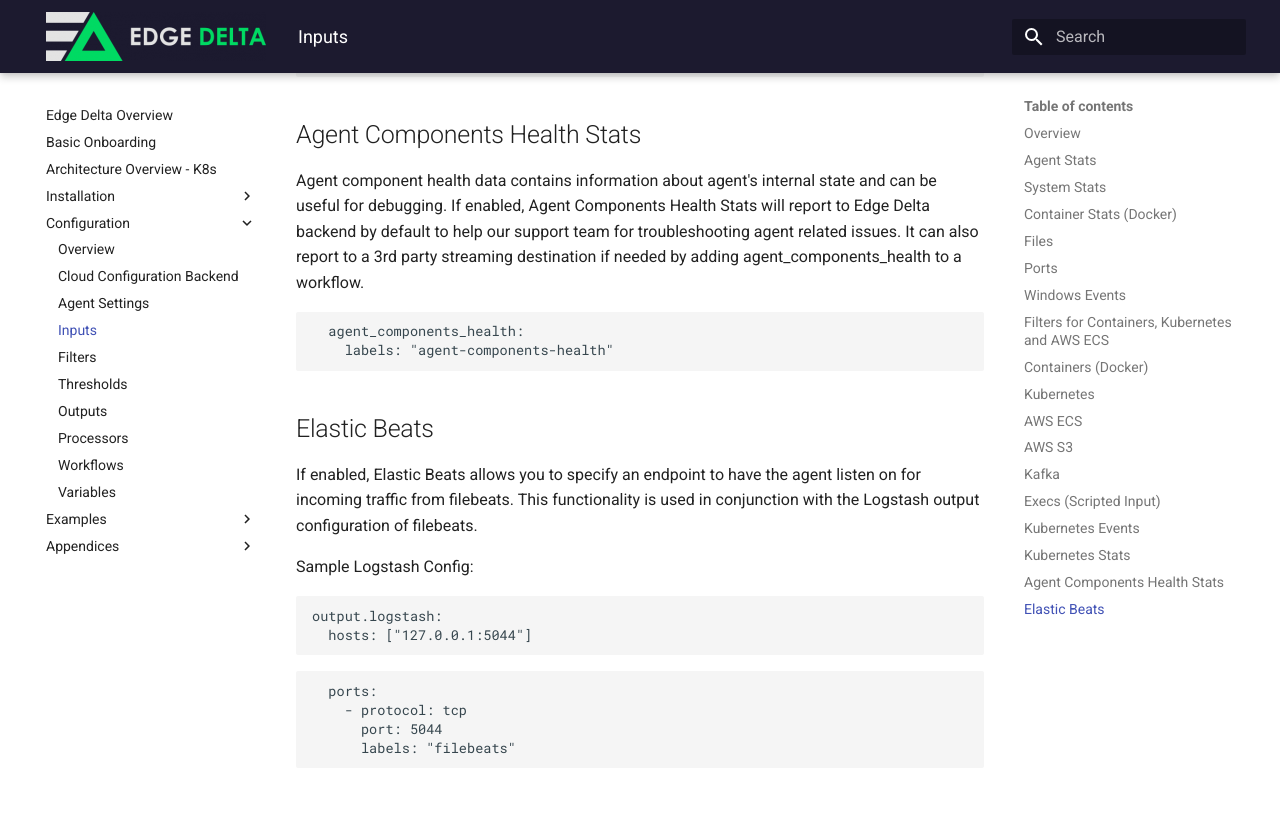
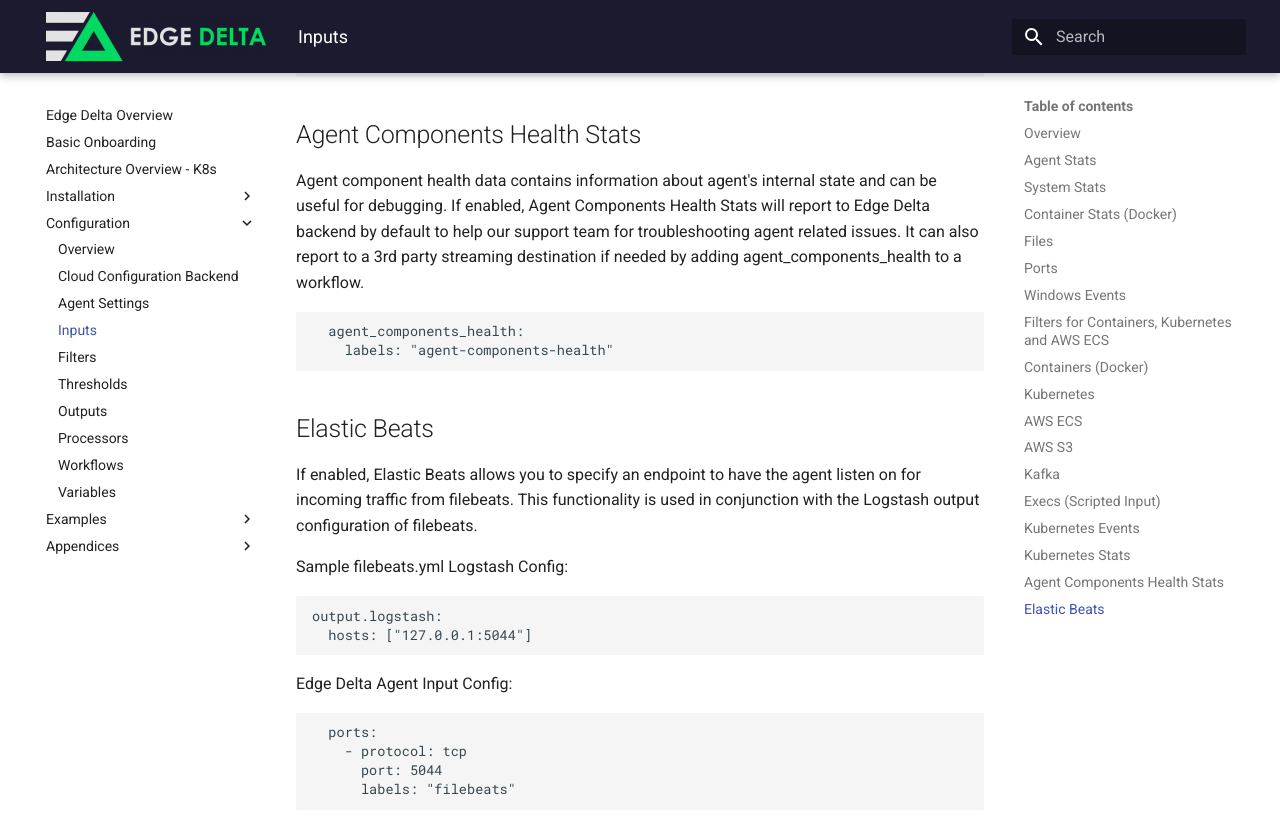
Before and after one commit to edgedelta/docs, an MkDocs documentation site: the page built from docs/configuration/inputs.md, in a window 1280 px wide and 900 px high, scrolled down 7395 px. Shown: the top 834 px of the window. Built offline with MkDocs 1.6.1 and Material for MkDocs 9.7.7, drawn with Linux system fonts in a browser that asks for light colours.

Commit message:
reformatted configs

````diff
--- a/docs/configuration/inputs.md
+++ b/docs/configuration/inputs.md
@@ -321,12 +321,13 @@ Agent component health data contains information about agent's internal state an
 
 If enabled, Elastic Beats allows you to specify an endpoint to have the agent listen on for incoming traffic from filebeats. This functionality is used in conjunction with the Logstash output configuration of filebeats.
 
-Sample Logstash Config:
+Sample filebeats.yml Logstash Config:
 
 ```yaml
 output.logstash:
   hosts: ["127.0.0.1:5044"]
 ```
+Edge Delta Agent Input Config:
 
 ```yaml
   ports:
````
